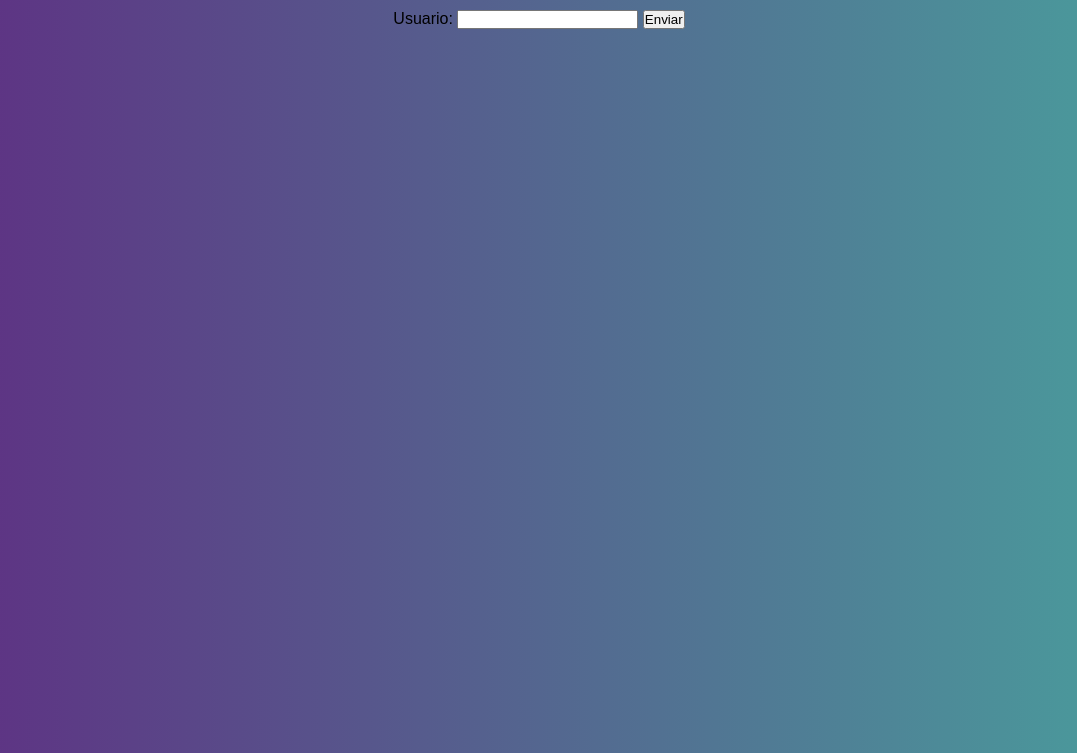
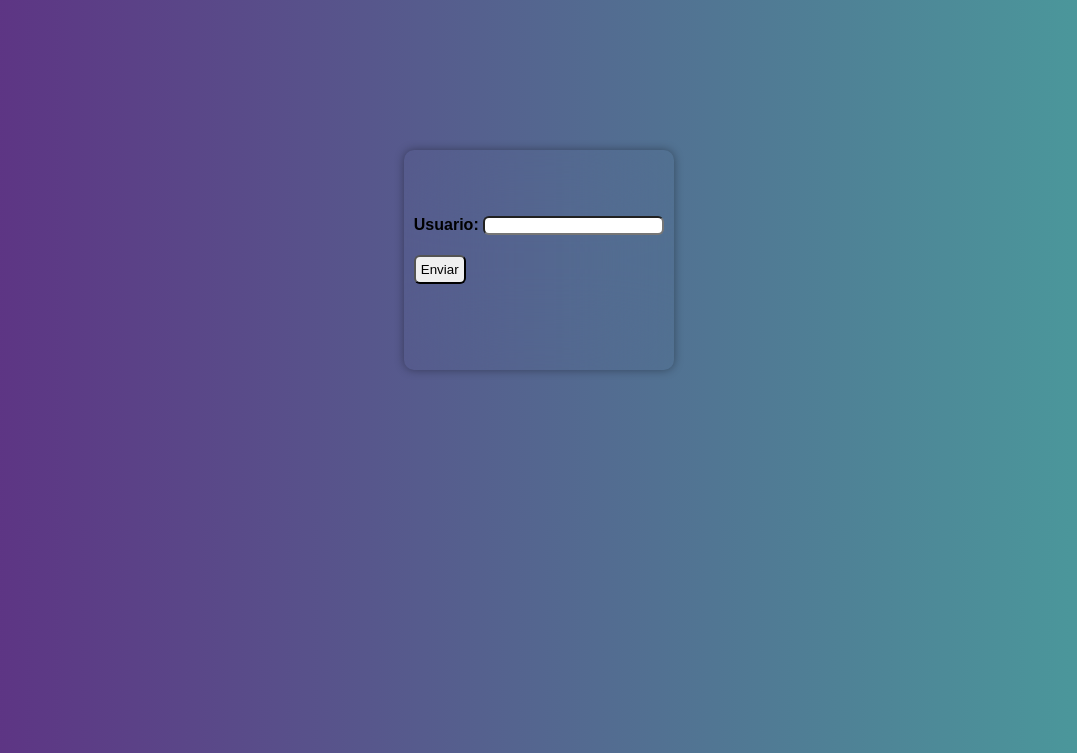
Before and after one commit to Miichaaeell/Login-Flask, a Flask app: page /recuperar_senha in a window 1280 px wide. Shown: the part 47-800 px from the top of the page, without its empty margins (101-1178 px from the left). Run offline with Flask 3, Linux system fonts and the light colour scheme.

Commit message:
estilos nas paginas de recuperar senha

```diff
--- a/Templates/recuperar_senha.html
+++ b/Templates/recuperar_senha.html
@@ -4,6 +4,7 @@
     <meta charset="UTF-8">
     <meta name="viewport" content="width=device-width, initial-scale=1.0">
     <link rel="stylesheet" href="/static/css/geral.css">
+    <link rel="stylesheet" href="/static/css/recuperar_senha.css">
     <link rel="stylesheet" href="/static/css/media-querys/Mgeral.css">
     <title>Recuperar Senha</title>
 </head>
@@ -19,12 +20,14 @@
     <main>
         <section>
             <form action="recuperar_senha2" method="post" autocomplete="on">
-                <label for="iusuario">Usuario:</label>
-                <input type="text" name="usuario" id="iusuario" required autocomplete="username">
-                <input type="submit" value="Enviar">
+                <p>
+                    <label for="iusuario">Usuario:</label>
+                    <input type="text" name="usuario" id="iusuario" required autocomplete="username">
+                </p>
+                <p><input type="submit" value="Enviar"></p>
+                <p id="error">{{msg}}</p>
+            </form>
 
-            </form>
-            <p id="error">{{msg}}</p>
         </section>
     </main>
 </body>
--- a/static/css/media-querys/Mlogin.css
+++ b/static/css/media-querys/Mlogin.css
@@ -33,6 +33,7 @@ Grandes Telas: acima de 1200px
     div#formulario {
         width: 70%;
         height: 100%;
+
     }
 
     div.campo {
--- a/static/css/painel.css
+++ b/static/css/painel.css
@@ -17,7 +17,8 @@ div#tabela{
     box-shadow: 2px 2px 2px rgba(0, 0, 0, 0.541);
     border: 1px solid black;
     border-radius: 10px;
-    background: transparent;
+    background-color: transparent;
+    backdrop-filter: blur(10px);
     margin-top: 10px;
     width: 50vw;
     height: 400px;
--- /dev/null
+++ b/static/css/recuperar_senha.css
@@ -0,0 +1,48 @@
+@charset "utf-8";
+:root {
+    --cor0:#49a09d;
+    --cor1:#5f2c82;
+}
+main{
+    height: 500px;
+}
+
+section {
+    display: flex;
+    width: 100%;
+    align-items: center;
+    justify-content: center;
+}
+form {
+    border-radius: 10px;
+    box-shadow: 0px 0px 10px rgba(0, 0, 0, 0.363);
+    height: 40%;
+    display: flex;
+    flex-flow: column nowrap;
+    justify-content: center;
+    padding: 10px;
+    background: transparent;
+    backdrop-filter: blur(50px);
+}
+form p {
+    margin: 10px 0px;
+    font-weight: bolder;
+}
+ input{
+    border-radius: 6px;
+ }
+
+ input[type="Submit"]{
+    padding: 5px;
+ }
+ input[type="Submit"]:hover {
+    background-color: var(--cor0);
+    transition: 0.2s;
+ }
+
+ p#error{
+    color: rgb(128, 23, 23);
+    text-align: center;
+
+    font-size: 1.2em;
+ }
```
Also changed, not shown: Templates/recuperar_senha2.html (+26 -4 lines), static/css/login.css (+6 -5 lines), static/css/recuperar_senha2.css (added, +44 -0 lines), Templates/login.html (indentation only).
